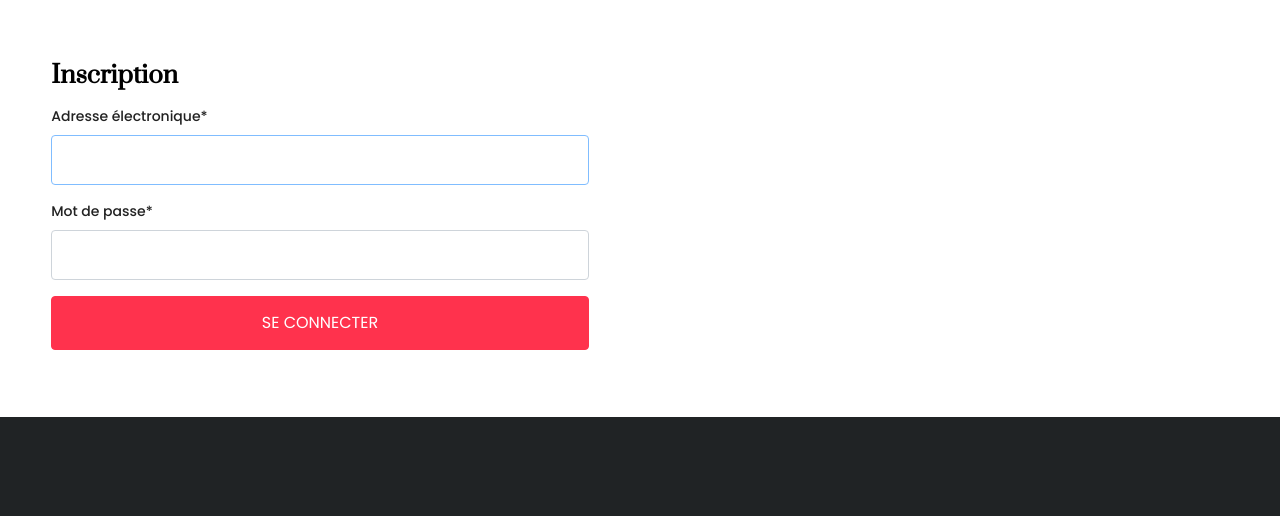
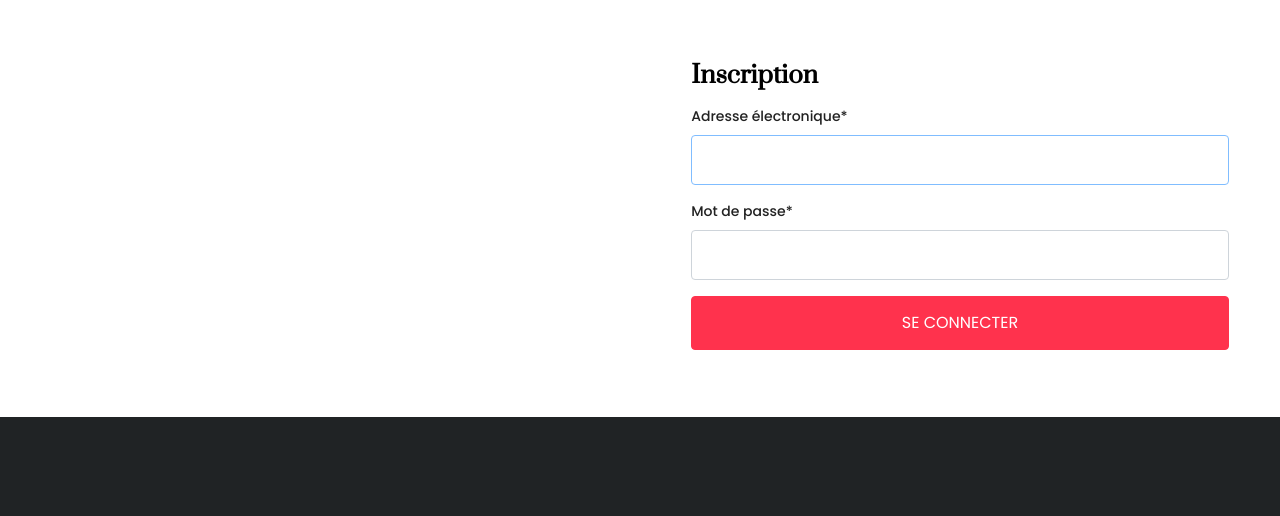
Before and after one commit to mono57/mundang-backend, a Django app: page /accounts/login/ in a window 1280 px wide. Shown: the part 357-873 px from the top of the page. Run offline with Django 3.2, Linux system fonts and the light colour scheme; some libraries are stand-ins or nearby versions; some web fonts are replaced.

Commit message:
refactor(accounts): push forms in the right side

```diff
--- a/accounts/templates/accounts/login.html
+++ b/accounts/templates/accounts/login.html
@@ -5,11 +5,16 @@
 
 {% block content %}
 <div class="row no-gutters">
-    <div class="col-6">
+    <div class="col-6 ml-auto">
         <div class="padding_eight_all">
             <div class="heading_s1">
                 <h4>{% trans "Inscription" %}</h4>
             </div>
+            {% if form.errors %}
+            <div class="alert alert-danger">
+                {% trans "Addresse email ou mot de passe invalide" %}
+            </div>
+            {% endif %}
             <form method="post">
                 {% csrf_token %}
                 {% for field in form %}
--- a/accounts/templates/accounts/signup.html
+++ b/accounts/templates/accounts/signup.html
@@ -5,7 +5,7 @@
 
 {% block content %}
 <div class="row no-gutters">
-    <div class="col-6">
+    <div class="col-6 ml-auto">
         <div class="padding_eight_all">
             <div class="heading_s1">
                 <h4>{% trans "Inscription" %}</h4>
```
